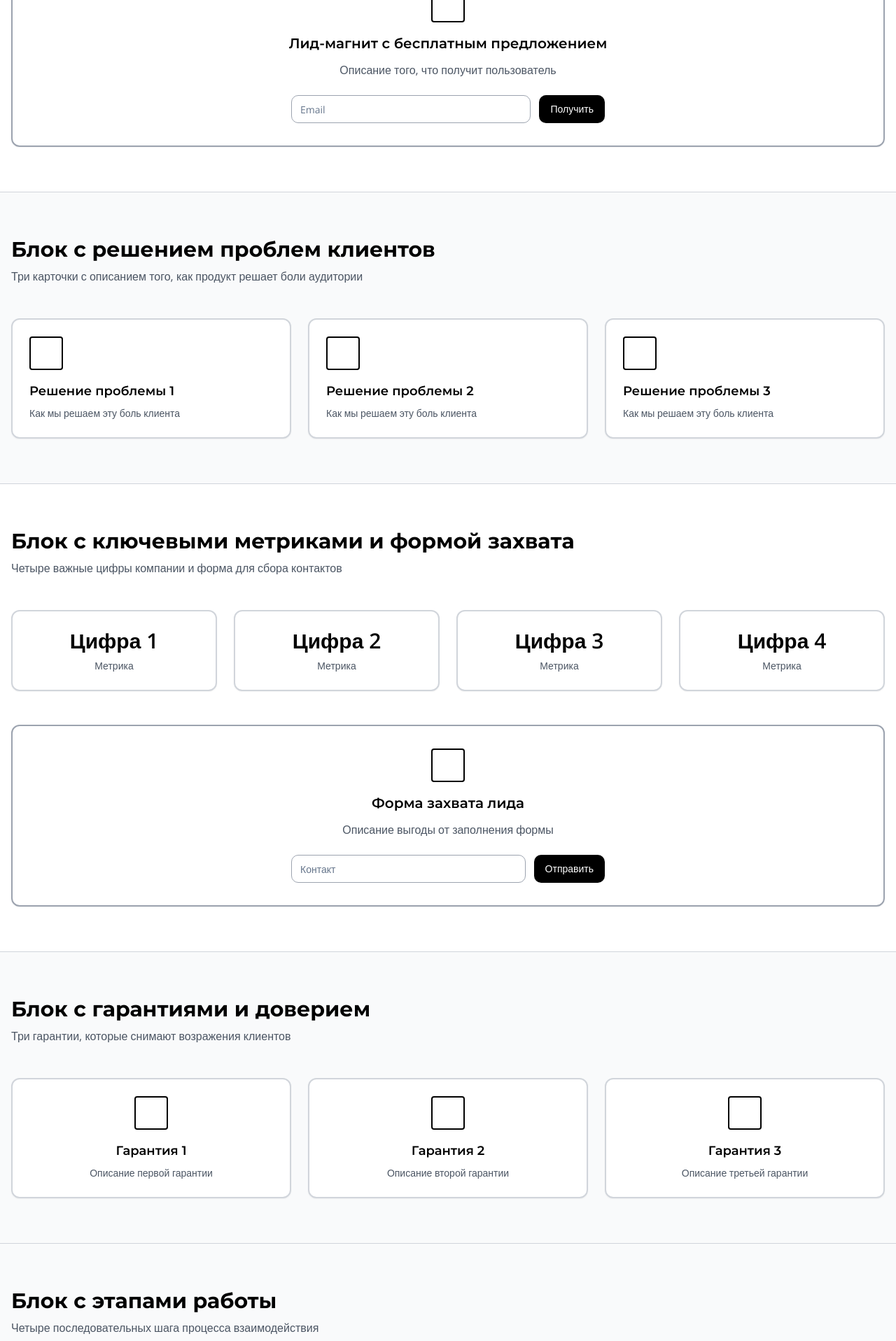
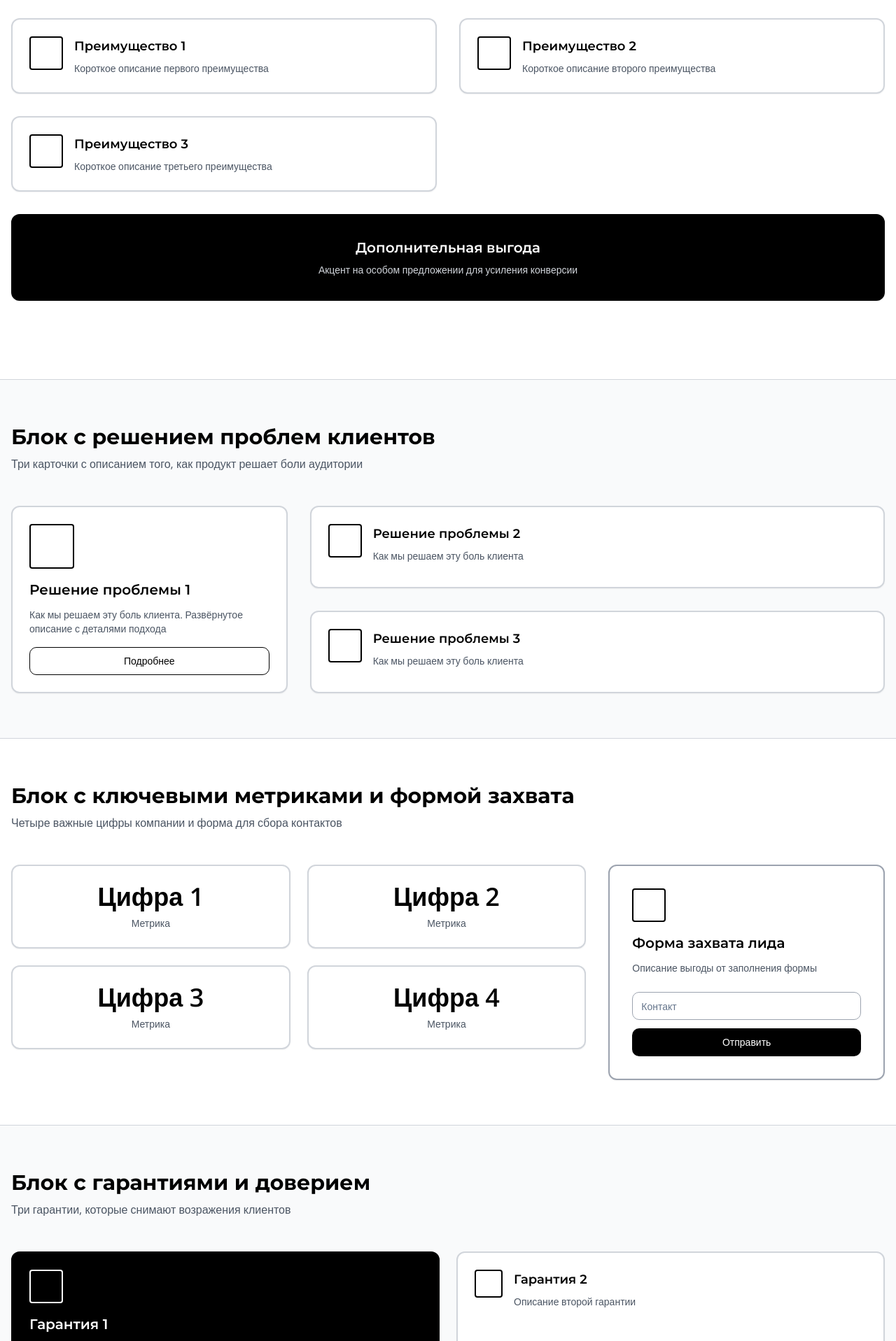
Before and after one commit to pr-poehali-dev/housing-landing-development, a React (Vite) app: page / in a window 1280 px wide. Shown: the part 880-2797 px from the top of the page at 70% size. Built offline with nearby package versions, Linux system fonts and the light colour scheme.

Commit message:
Переделка расстановки блоков

```diff
--- a/src/pages/Index.tsx
+++ b/src/pages/Index.tsx
@@ -53,26 +53,12 @@ const Index = () => {
             <p className="text-gray-600">Основные преимущества продукта и форма захвата email</p>
           </div>
 
-          <div className="grid md:grid-cols-3 gap-6 mb-12">
-            {[
-              { title: 'Преимущество 1', desc: 'Короткое описание первого преимущества' },
-              { title: 'Преимущество 2', desc: 'Короткое описание второго преимущества' },
-              { title: 'Преимущество 3', desc: 'Короткое описание третьего преимущества' }
-            ].map((item, i) => (
-              <Card key={i} className="border-2 border-gray-300">
-                <CardContent className="pt-6">
-                  <div className="w-12 h-12 border-2 border-black rounded mb-4"></div>
-                  <h3 className="text-lg font-semibold mb-2 text-black">{item.title}</h3>
-                  <p className="text-gray-600 text-sm">{item.desc}</p>
-                </CardContent>
-              </Card>
-            ))}
-          </div>
-
-          <Card className="border-2 border-gray-400">
-            <CardContent className="p-8 text-center">
+          <div className="grid md:grid-cols-2 gap-8 mb-12">
+            <Card className="border-2 border-gray-400 md:col-span-2">
+              <CardContent className="p-8">
+                <div className="max-w-2xl mx-auto text-center">
                   <div className="w-12 h-12 border-2 border-black rounded mx-auto mb-4"></div>
-              <h3 className="text-xl font-semibold mb-3 text-black">Лид-магнит с бесплатным предложением</h3>
+                  <h3 className="text-2xl font-semibold mb-3 text-black">Лид-магнит с бесплатным предложением</h3>
                   <p className="text-gray-600 mb-6">Описание того, что получит пользователь</p>
                   <div className="flex flex-col sm:flex-row gap-3 max-w-md mx-auto">
                     <Input
@@ -84,8 +70,35 @@ const Index = () => {
                     />
                     <Button className="bg-black text-white hover:bg-gray-800">Получить</Button>
                   </div>
+                </div>
               </CardContent>
             </Card>
+
+            {[
+              { title: 'Преимущество 1', desc: 'Короткое описание первого преимущества' },
+              { title: 'Преимущество 2', desc: 'Короткое описание второго преимущества' },
+              { title: 'Преимущество 3', desc: 'Короткое описание третьего преимущества' }
+            ].map((item, i) => (
+              <Card key={i} className="border-2 border-gray-300">
+                <CardContent className="pt-6">
+                  <div className="flex items-start gap-4">
+                    <div className="w-12 h-12 border-2 border-black rounded flex-shrink-0"></div>
+                    <div>
+                      <h3 className="text-lg font-semibold mb-2 text-black">{item.title}</h3>
+                      <p className="text-gray-600 text-sm">{item.desc}</p>
+                    </div>
+                  </div>
+                </CardContent>
+              </Card>
+            ))}
+
+            <Card className="border-2 border-black bg-black text-white md:col-span-2">
+              <CardContent className="p-8 text-center">
+                <h3 className="text-xl font-semibold mb-2">Дополнительная выгода</h3>
+                <p className="text-gray-300 text-sm">Акцент на особом предложении для усиления конверсии</p>
+              </CardContent>
+            </Card>
+          </div>
         </div>
       </section>
 
@@ -96,17 +109,29 @@ const Index = () => {
             <p className="text-gray-600">Три карточки с описанием того, как продукт решает боли аудитории</p>
           </div>
 
-          <div className="grid md:grid-cols-3 gap-6">
+          <div className="grid md:grid-cols-3 gap-8">
+            <Card className="border-2 border-gray-300 bg-white md:row-span-2">
+              <CardContent className="pt-6 h-full flex flex-col">
+                <div className="w-16 h-16 border-2 border-black rounded mb-4"></div>
+                <h3 className="text-xl font-semibold mb-3 text-black">Решение проблемы 1</h3>
+                <p className="text-gray-600 text-sm mb-4 flex-grow">Как мы решаем эту боль клиента. Развёрнутое описание с деталями подхода</p>
+                <Button variant="outline" className="border-black text-black hover:bg-black hover:text-white w-full">Подробнее</Button>
+              </CardContent>
+            </Card>
+
             {[
-              { title: 'Решение проблемы 1', desc: 'Как мы решаем эту боль клиента' },
               { title: 'Решение проблемы 2', desc: 'Как мы решаем эту боль клиента' },
               { title: 'Решение проблемы 3', desc: 'Как мы решаем эту боль клиента' }
             ].map((item, i) => (
-              <Card key={i} className="border-2 border-gray-300 bg-white">
+              <Card key={i} className="border-2 border-gray-300 bg-white md:col-span-2">
                 <CardContent className="pt-6">
-                  <div className="w-12 h-12 border-2 border-black rounded mb-4"></div>
+                  <div className="flex items-start gap-4">
+                    <div className="w-12 h-12 border-2 border-black rounded flex-shrink-0"></div>
+                    <div className="flex-grow">
                       <h3 className="text-lg font-semibold mb-2 text-black">{item.title}</h3>
                       <p className="text-gray-600 text-sm">{item.desc}</p>
+                    </div>
+                  </div>
                 </CardContent>
               </Card>
             ))}
@@ -121,7 +146,9 @@ const Index = () => {
             <p className="text-gray-600">Четыре важные цифры компании и форма для сбора контактов</p>
           </div>
 
-          <div className="grid md:grid-cols-4 gap-6 mb-12">
+          <div className="grid md:grid-cols-3 gap-8">
+            <div className="md:col-span-2">
+              <div className="grid grid-cols-2 gap-6 mb-8">
                 {[
                   { value: 'Цифра 1', label: 'Метрика' },
                   { value: 'Цифра 2', label: 'Метрика' },
@@ -130,28 +157,30 @@ const Index = () => {
                 ].map((stat, i) => (
                   <Card key={i} className="border-2 border-gray-300 text-center">
                     <CardContent className="pt-6">
-                  <div className="text-3xl font-bold text-black mb-2">{stat.value}</div>
+                      <div className="text-4xl font-bold text-black mb-2">{stat.value}</div>
                       <p className="text-sm text-gray-600">{stat.label}</p>
                     </CardContent>
                   </Card>
                 ))}
               </div>
+            </div>
 
-          <Card className="border-2 border-gray-400">
-            <CardContent className="p-8 text-center">
-              <div className="w-12 h-12 border-2 border-black rounded mx-auto mb-4"></div>
+            <Card className="border-2 border-gray-400 md:row-span-1">
+              <CardContent className="p-8 h-full flex flex-col justify-center">
+                <div className="w-12 h-12 border-2 border-black rounded mb-4"></div>
                 <h3 className="text-xl font-semibold mb-3 text-black">Форма захвата лида</h3>
-              <p className="text-gray-600 mb-6">Описание выгоды от заполнения формы</p>
-              <div className="flex flex-col sm:flex-row gap-3 max-w-md mx-auto">
+                <p className="text-gray-600 mb-6 text-sm">Описание выгоды от заполнения формы</p>
+                <div className="space-y-3">
                   <Input
                     placeholder="Контакт"
                     type="tel"
-                  className="flex-1 border-gray-400"
+                    className="border-gray-400"
                   />
-                <Button className="bg-black text-white hover:bg-gray-800">Отправить</Button>
+                  <Button className="bg-black text-white hover:bg-gray-800 w-full">Отправить</Button>
                 </div>
               </CardContent>
             </Card>
+          </div>
         </div>
       </section>
 
@@ -162,17 +191,28 @@ const Index = () => {
             <p className="text-gray-600">Три гарантии, которые снимают возражения клиентов</p>
           </div>
 
-          <div className="grid md:grid-cols-3 gap-6">
+          <div className="grid md:grid-cols-2 gap-6">
+            <Card className="border-2 border-black bg-black text-white">
+              <CardContent className="pt-6 pb-6">
+                <div className="w-12 h-12 border-2 border-white rounded mb-4"></div>
+                <h3 className="text-xl font-semibold mb-2">Гарантия 1</h3>
+                <p className="text-gray-300 text-sm">Описание первой гарантии</p>
+              </CardContent>
+            </Card>
+
             {[
-              { title: 'Гарантия 1', desc: 'Описание первой гарантии' },
               { title: 'Гарантия 2', desc: 'Описание второй гарантии' },
               { title: 'Гарантия 3', desc: 'Описание третьей гарантии' }
             ].map((item, i) => (
-              <Card key={i} className="border-2 border-gray-300 text-center bg-white">
+              <Card key={i} className="border-2 border-gray-300 bg-white">
                 <CardContent className="pt-6">
-                  <div className="w-12 h-12 border-2 border-black rounded mx-auto mb-4"></div>
+                  <div className="flex items-start gap-4">
+                    <div className="w-10 h-10 border-2 border-black rounded flex-shrink-0"></div>
+                    <div>
                       <h3 className="text-lg font-semibold mb-2 text-black">{item.title}</h3>
                       <p className="text-gray-600 text-sm">{item.desc}</p>
+                    </div>
+                  </div>
                 </CardContent>
               </Card>
             ))}
```
Lines whose indentation alone changed are shown as unchanged.
